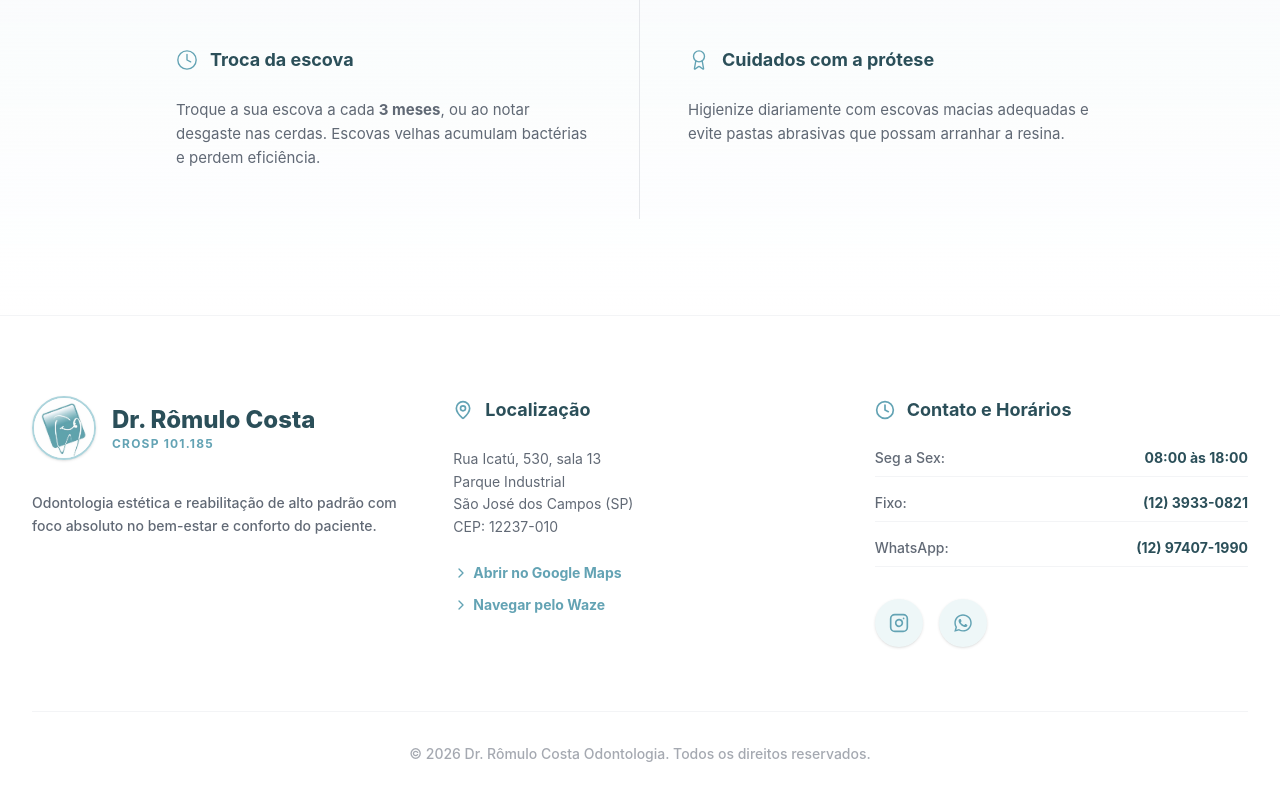
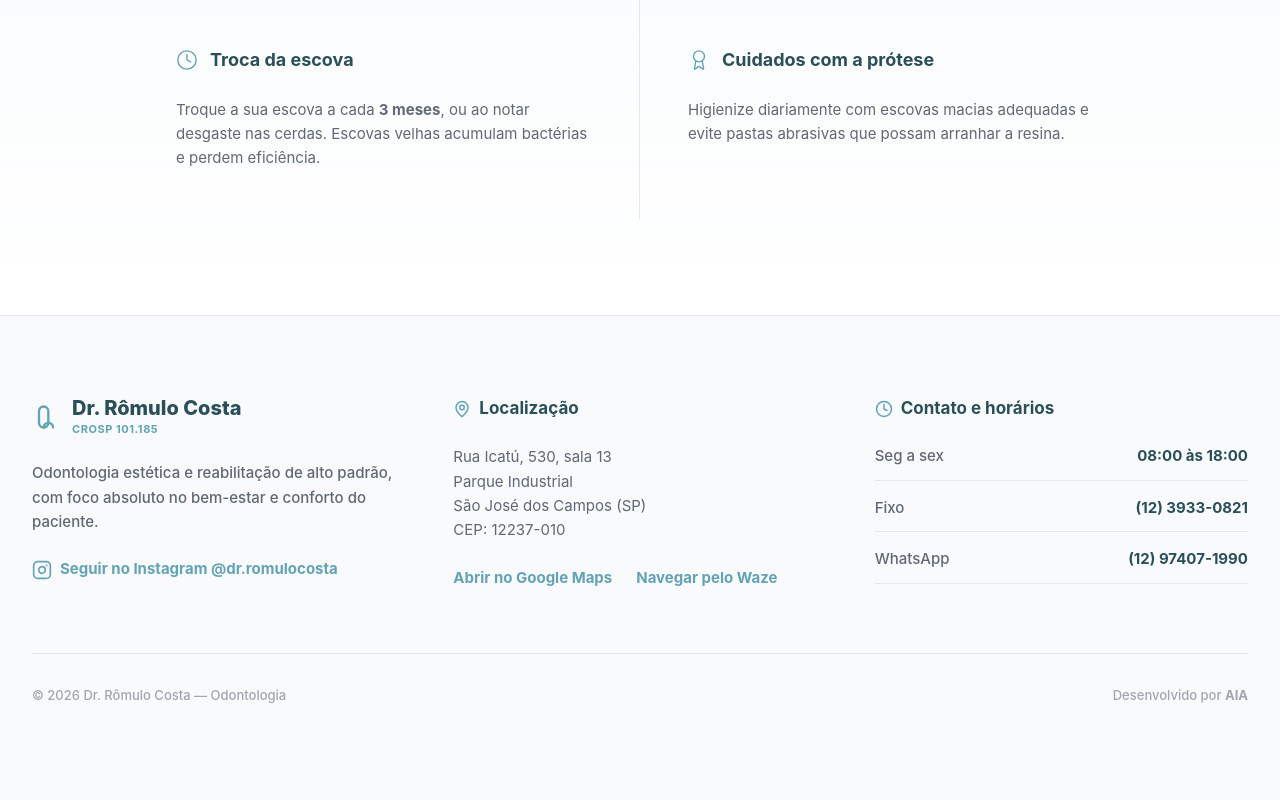
Before and after one commit to autonomousia25-hue/13-app-dr-romulo-costa, a React (Vite) app: page / in a window 1280 px wide. Shown: the part 4740-5540 px from the top of the page. After the commit the page ends 5486 px from the top, so only its background shows below. Built offline with nearby package versions, Linux system fonts and the light colour scheme.

Commit message:
feat: redesign footer according to reference image with AIA credit

```diff
--- a/src/App.jsx
+++ b/src/App.jsx
@@ -13,6 +13,13 @@ const InstagramIcon = ({ size = 24, className = "" }) => (
 const WhatsAppIcon = ({ size = 24, className = "" }) => (
   <svg className={className} xmlns="http://www.w3.org/2000/svg" width={size} height={size} viewBox="0 0 448 512" fill="currentColor">
     <path d="M380.9 97.1C339 55.1 283.2 32 223.9 32c-122.4 0-222 99.6-222 222 0 39.1 10.2 77.3 29.6 111L0 480l117.7-30.9c32.4 17.7 68.9 27 106.1 27h.1c122.3 0 224.1-99.6 224.1-222 0-59.3-25.2-115-67.1-157zm-157 341.6c-33.2 0-65.7-8.9-94-25.7l-6.7-4-69.8 18.3L72 359.2l-4.4-7c-18.5-29.4-28.2-63.3-28.2-98.2 0-101.7 82.8-184.5 184.6-184.5 49.3 0 95.6 19.2 130.4 54.1 34.8 34.9 56.2 81.2 56.1 130.5 0 101.8-84.9 184.6-186.6 184.6zm101.2-138.2c-5.5-2.8-32.8-16.2-37.9-18-5.1-1.9-8.8-2.8-12.5 2.8-3.7 5.6-14.3 18-17.6 21.8-3.2 3.7-6.5 4.2-12 1.4-32.6-16.3-54-29.1-75.5-66-5.7-9.8 5.7-9.1 16.3-30.3 1.8-3.7.9-6.9-.5-9.7-1.4-2.8-12.5-30.1-17.1-41.2-4.5-10.8-9.1-9.3-12.5-9.5-3.2-.2-6.9-.2-10.6-.2-3.7 0-9.7 1.4-14.8 6.9-5.1 5.6-19.4 19-19.4 46.3 0 27.3 19.9 53.7 22.6 57.4 2.8 3.7 39.1 59.7 94.8 83.8 35.2 15.2 49 16.5 66.6 13.9 10.7-1.6 32.8-13.4 37.4-26.4 4.6-13 4.6-24.1 3.2-26.4-1.3-2.5-5-3.9-10.5-6.6z"/>
+  </svg>
+);
+
+const ToothIcon = ({ size = 24, className = "" }) => (
+  <svg className={className} xmlns="http://www.w3.org/2000/svg" width={size} height={size} viewBox="0 0 24 24" fill="none" stroke="currentColor" strokeWidth="2" strokeLinecap="round" strokeLinejoin="round">
+    <path d="M10 21c-2.3 0-4-1.7-4-4V7a4 4 0 1 1 8 0v10c0 2.3-1.7 4-4 4"></path>
+    <path d="M10 21c0-2.3 1.7-4 4-4s4 1.7 4 4"></path>
   </svg>
 );
 
@@ -382,61 +389,66 @@ function App() {
       </section>
 
       {/* Footer Completo */}
-      <footer id="contato" className="bg-white border-t border-gray-100 pt-20 pb-10">
+      <footer id="contato" className="bg-background border-t border-gray-200 pt-20 pb-10">
         <div className="max-w-7xl mx-auto px-4 sm:px-6 lg:px-8">
           <div className="grid md:grid-cols-12 gap-12 mb-16">
 
             {/* Branding */}
             <div className="md:col-span-4">
-              <div className="flex items-center gap-4 mb-8">
-                <img src="/logo-oficial.jpg" alt="Logo" className="h-16 w-16 rounded-full object-cover border-2 border-primaryLight shadow-sm" />
+              <div className="flex items-center gap-3 mb-6">
+                <ToothIcon size={28} className="text-primary" />
                 <div className="flex flex-col">
-                  <span className="font-extrabold text-2xl text-primaryDark">Dr. Rômulo Costa</span>
-                  <span className="text-xs font-bold tracking-widest text-primary uppercase">CROSP 101.185</span>
+                  <span className="font-extrabold text-xl text-primaryDark leading-tight">Dr. Rômulo Costa</span>
+                  <span className="text-[11px] font-bold tracking-wider text-primary uppercase">CROSP 101.185</span>
                 </div>
               </div>
-              <p className="text-textPrimary/70 text-sm leading-relaxed mb-6 font-medium">
-                Odontologia estética e reabilitação de alto padrão com foco absoluto no bem-estar e conforto do paciente.
+              <p className="text-textPrimary/70 text-[15px] leading-relaxed mb-6 font-medium">
+                Odontologia estética e reabilitação de alto padrão, com foco absoluto no bem-estar e conforto do paciente.
               </p>
+              <a href="https://instagram.com/drromulocosta" target="_blank" rel="noreferrer" className="flex items-center gap-2 text-primary font-bold text-[15px] hover:text-primaryDark transition-colors">
+                <InstagramIcon size={20} />
+                Seguir no Instagram @dr.romulocosta
+              </a>
             </div>
 
             {/* Endereço & GPS */}
             <div className="md:col-span-4">
-              <h4 className="font-bold text-lg text-primaryDark mb-6 flex items-center gap-3"><MapPin size={20} className="text-primary"/> Localização</h4>
-              <p className="text-textPrimary/70 text-sm leading-relaxed mb-6">
+              <h4 className="font-bold text-[17px] text-primaryDark mb-6 flex items-center gap-2"><MapPin size={18} className="text-primary"/> Localização</h4>
+              <p className="text-textPrimary/70 text-[15px] leading-relaxed mb-6">
                 Rua Icatú, 530, sala 13<br />
                 Parque Industrial<br />
                 São José dos Campos (SP)<br />
                 CEP: 12237-010
               </p>
-              <div className="flex flex-col gap-3">
-                <a href="https://www.google.com/maps/search/?api=1&query=Rua+Icatu,+530+-+Parque+Industrial,+Sao+Jose+dos+Campos+-+SP,+12237-010" target="_blank" rel="noreferrer" className="text-sm font-bold text-primary hover:text-primaryDark flex items-center gap-1 group"><ChevronRight size={16} className="group-hover:translate-x-1 transition-transform" /> Abrir no Google Maps</a>
-                <a href="https://waze.com/ul?q=Rua+Icatu,+530+-+Parque+Industrial,+Sao+Jose+dos+Campos+-+SP,+12237-010" target="_blank" rel="noreferrer" className="text-sm font-bold text-primary hover:text-primaryDark flex items-center gap-1 group"><ChevronRight size={16} className="group-hover:translate-x-1 transition-transform" /> Navegar pelo Waze</a>
+              <div className="flex items-center gap-6">
+                <a href="https://www.google.com/maps/search/?api=1&query=Rua+Icatu,+530+-+Parque+Industrial,+Sao+Jose+dos+Campos+-+SP,+12237-010" target="_blank" rel="noreferrer" className="text-[15px] font-bold text-primary hover:text-primaryDark transition-colors">Abrir no Google Maps</a>
+                <a href="https://waze.com/ul?q=Rua+Icatu,+530+-+Parque+Industrial,+Sao+Jose+dos+Campos+-+SP,+12237-010" target="_blank" rel="noreferrer" className="text-[15px] font-bold text-primary hover:text-primaryDark transition-colors">Navegar pelo Waze</a>
               </div>
             </div>
 
             {/* Contatos & Horários */}
             <div className="md:col-span-4">
-              <h4 className="font-bold text-lg text-primaryDark mb-6 flex items-center gap-3"><Clock size={20} className="text-primary"/> Contato e Horários</h4>
-              <ul className="space-y-4 text-sm text-textPrimary/70 mb-8 font-medium">
-                <li className="flex justify-between border-b border-gray-100 pb-2"><span>Seg a Sex:</span> <span className="font-bold text-primaryDark">08:00 às 18:00</span></li>
-                <li className="flex justify-between border-b border-gray-100 pb-2"><span>Fixo:</span> <span className="font-bold text-primaryDark">(12) 3933-0821</span></li>
-                <li className="flex justify-between border-b border-gray-100 pb-2"><span>WhatsApp:</span> <span className="font-bold text-primaryDark">(12) 97407-1990</span></li>
+              <h4 className="font-bold text-[17px] text-primaryDark mb-6 flex items-center gap-2"><Clock size={18} className="text-primary"/> Contato e horários</h4>
+              <ul className="space-y-4 text-[15px] text-textPrimary/70 font-medium">
+                <li className="flex justify-between border-b border-gray-200 pb-3"><span>Seg a sex</span> <span className="font-bold text-primaryDark">08:00 às 18:00</span></li>
+                <li className="flex justify-between border-b border-gray-200 pb-3">
+                  <span>Fixo</span>
+                  <a href="tel:+551239330821" className="font-bold text-primaryDark hover:text-primary transition-colors">(12) 3933-0821</a>
+                </li>
+                <li className="flex justify-between border-b border-gray-200 pb-3">
+                  <span>WhatsApp</span>
+                  <a href="https://api.whatsapp.com/send?phone=5512974071990" target="_blank" rel="noreferrer" className="font-bold text-primaryDark hover:text-primary transition-colors">(12) 97407-1990</a>
+                </li>
               </ul>
-              <div className="flex gap-4">
-                <motion.a whileHover={{ scale: 1.1 }} whileTap={{ scale: 0.9 }} href="https://instagram.com/drromulocosta" target="_blank" rel="noreferrer" className="w-12 h-12 rounded-full bg-primaryLight/20 text-primary flex items-center justify-center hover:bg-gradient-to-r hover:from-primary hover:to-primaryDark hover:text-white transition-all shadow-sm">
-                  <InstagramIcon size={20} />
-                </motion.a>
-                <motion.a whileHover={{ scale: 1.1 }} whileTap={{ scale: 0.9 }} href="https://api.whatsapp.com/send?phone=5512974071990" target="_blank" rel="noreferrer" className="w-12 h-12 rounded-full bg-primaryLight/20 text-primary flex items-center justify-center hover:bg-gradient-to-r hover:from-primary hover:to-primaryDark hover:text-white transition-all shadow-sm">
-                  <WhatsAppIcon size={20} />
-                </motion.a>
-              </div>
             </div>
 
           </div>
-          <div className="border-t border-gray-100 pt-8 text-center flex flex-col items-center justify-center">
-            <p className="text-textPrimary/40 text-sm font-medium">
-              © {new Date().getFullYear()} Dr. Rômulo Costa Odontologia. Todos os direitos reservados.
+          <div className="border-t border-gray-200 pt-8 flex flex-col md:flex-row items-center justify-between">
+            <p className="text-textPrimary/40 text-[13px] font-medium">
+              © {new Date().getFullYear()} Dr. Rômulo Costa — Odontologia
+            </p>
+            <p className="text-textPrimary/40 text-[13px] font-medium mt-4 md:mt-0">
+              Desenvolvido por <a href="https://autonomousai.com.br/" target="_blank" rel="noreferrer" className="hover:text-primaryDark font-bold transition-colors">AIA</a>
             </p>
           </div>
         </div>
```
